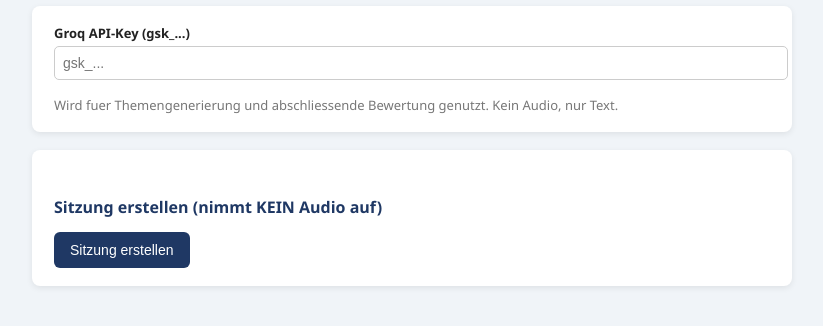
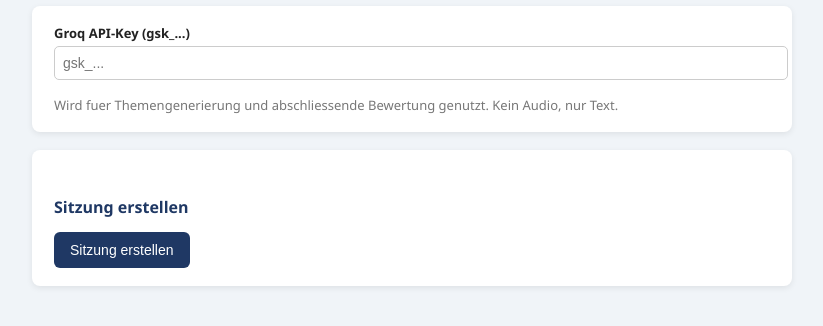
Before and after one commit to RuslanIvanovichev1984/dtb-sprechen-teil2-room, a Flask app: page / in a window 1280 px wide. Shown: the part 134-460 px from the top of the page, without its empty margins (228-1051 px from the left). Run offline with Flask 3, Linux system fonts and the light colour scheme.

Commit message:
Remove redundant audio note from session creation header
Co-Authored-By: Claude Sonnet 4.6 <noreply@anthropic.com>

```diff
--- a/templates/index.html
+++ b/templates/index.html
@@ -49,7 +49,7 @@ nav a.active { background:#1F3864; color:#fff; }
 
 <!-- CONTROL: Sitzung erstellen -->
 <div class="card hidden" id="card-control-create">
-  <h2>Sitzung erstellen (nimmt KEIN Audio auf)</h2>
+  <h2>Sitzung erstellen</h2>
   <button id="btn-create">Sitzung erstellen</button>
   <div id="created-info" class="hidden">
     <div class="code" id="display-code"></div>
--- a/templates/teil3.html
+++ b/templates/teil3.html
@@ -50,7 +50,7 @@ nav a.active { background:#1F3864; color:#fff; }
 
 <!-- CONTROL: Sitzung erstellen -->
 <div class="card hidden" id="card-control-create">
-  <h2>Sitzung erstellen (nimmt KEIN Audio auf)</h2>
+  <h2>Sitzung erstellen</h2>
   <button id="btn-create">Sitzung erstellen</button>
   <div id="created-info" class="hidden">
     <div class="code" id="display-code"></div>
```
